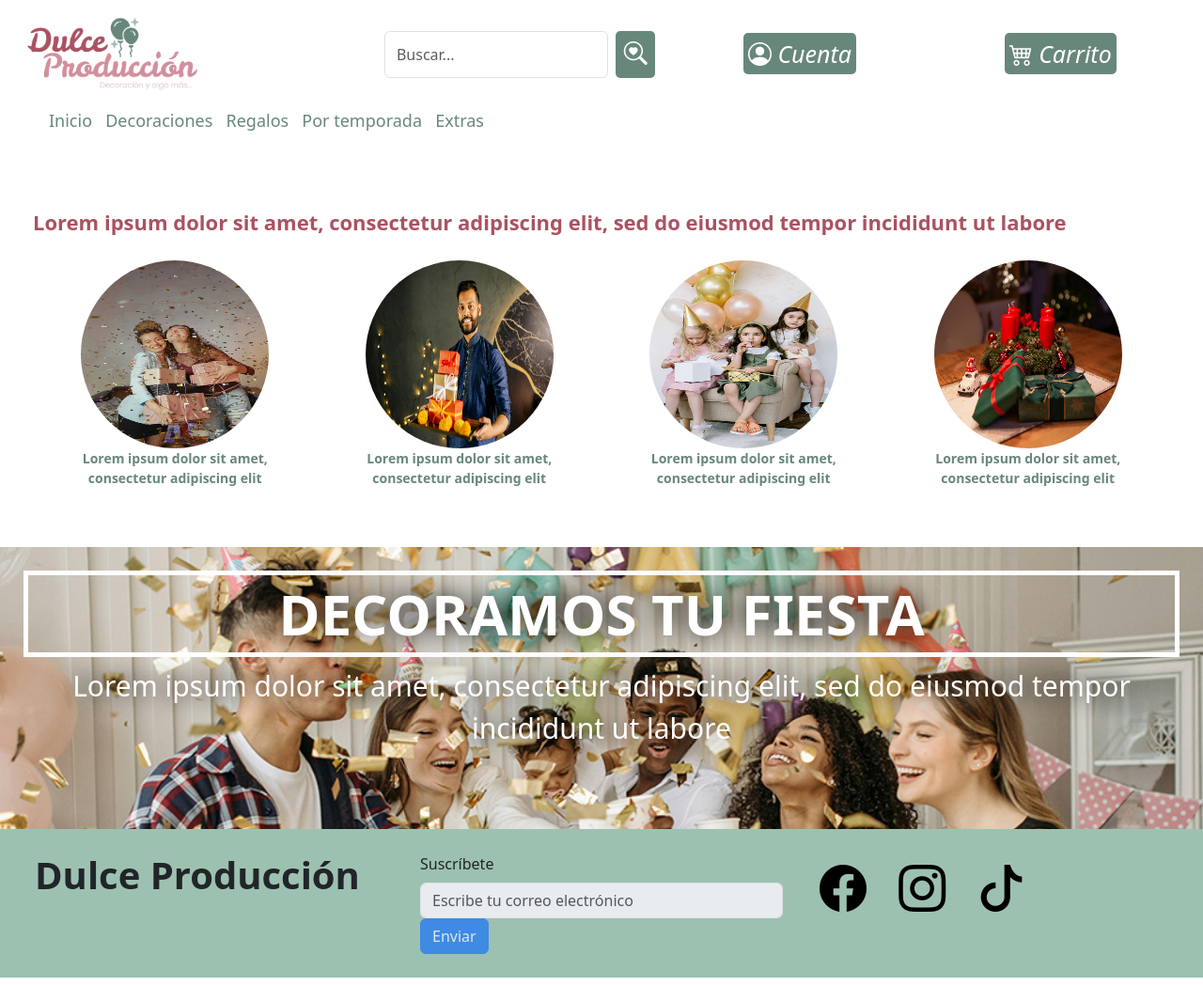
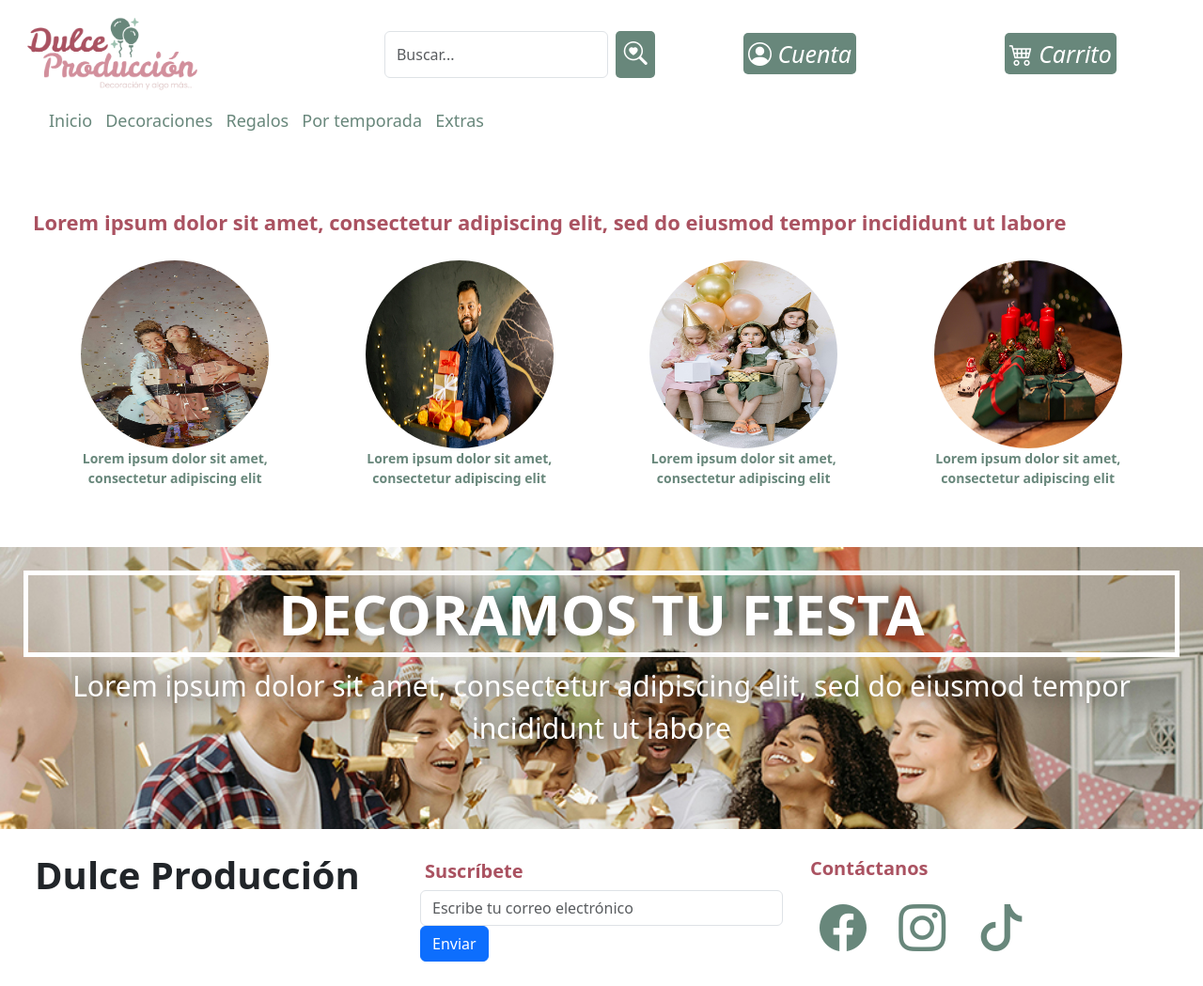
Before and after one commit to ClaudiaCoss/dulceproduccioncdmx, a plain HTML site: page index.html in a window 1280 px wide. Shown: the whole page at 94% size. Drawn offline with nearby package versions, Linux system fonts and the light colour scheme.

Commit message:
cambios estilos e index

```diff
--- a/css/style.css
+++ b/css/style.css
@@ -90,9 +90,11 @@ header h5 {
    padding-bottom: 20px;
 
 }
+
 .hero {
    padding: 20px;
    margin: 15px;
+
 
 }
 
@@ -175,7 +177,7 @@ header h5 {
 
 footer {
    padding: 25px;
-   background-color: #9dc1b0;
+   background-color: #ffffff;
    justify-content: space-evenly;
    display: flex;
    align-items: center;
@@ -186,16 +188,32 @@ footer h2 {
    font-weight: 900;
 }
 
+footer div h4 {
+   font-size: 20px;
+   font-weight: 900;
+   color: #aa5261;
+   padding: 5px;
+}
+
 
 
 footer div i {
    font-size: 50px;
-   color: #000000;
+   color: #68877b;
    text-align: center;
    padding: 15px;
 
 }
 
 footer div i:hover {
-   color: #ffffff
+   color: #000000
 }
+
+
+
+.suscribete {
+   font-size: 20px;
+   font-weight: 900;
+   color: #aa5261;
+   padding: 5px;
+}
--- a/index.html
+++ b/index.html
@@ -110,15 +110,16 @@
                 </div>
                 <div class="col-lg-4 col-md-4 col-sm-12">
 
-                    <form action="" method="" enctype="">
-                        <fieldset disabled>
-                            <label for="disabledTextInput" class="form-label">Suscríbete</label>
-                            <input type="text" id="disabledTextInput" class="form-control" placeholder="Escribe tu correo electrónico">
+                    <form class="email">
+
+                            <label for="exampleInputEmail1" class="suscribete">Suscríbete</label>
+                            <input type="email" id="exampleInputEmail1" class="form-control" aria-describedby="emailHelp" placeholder="Escribe tu correo electrónico">
                             <button type="submit" class="btn btn-primary">Enviar</button>
-                        </fieldset>
+
                     </form>
                 </div>
                 <div class="col-lg-4 col-md-4 col-sm-12">
+                    <h4>Contáctanos</h4>
                     <a href="#"><i class="bi bi-facebook"></i></a>
                     <a href="#"><i class="bi bi-instagram"></i></a>
                     <a href="#"><i class="bi bi-tiktok"></i></a>
```
